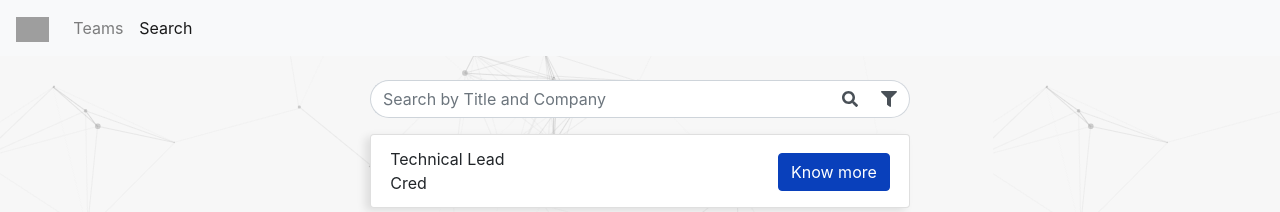
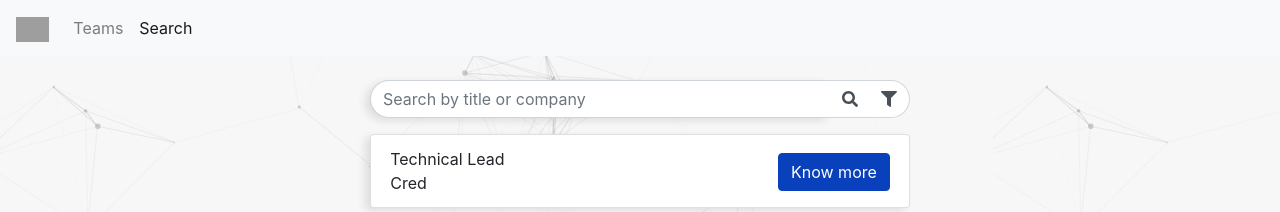
Before and after one commit to anand9/Spottabl, a React (Create React App) app: page /search in a window 1280 px wide. Shown: the top 212 px of the page. Built offline with nearby package versions, Linux system fonts and the light colour scheme; grey boxes are pictures that could not be loaded.

Commit message:
fix search style

```diff
--- a/src/Components/Search/SearchBar/SearchBar.js
+++ b/src/Components/Search/SearchBar/SearchBar.js
@@ -28,7 +28,7 @@ const SearchBar = (props) => {
           type="text"
           name="search"
           id="searchInp"
-          placeholder="Search by Title and Company"
+          placeholder="Search by title or company"
           onChange={onchange}
           value={searchText}
           className={"rounded-left "+styles.searchInput}
--- a/src/Components/Search/SearchBar/SearchBar.module.scss
+++ b/src/Components/Search/SearchBar/SearchBar.module.scss
@@ -14,6 +14,7 @@
 
 .searchInput {
   border-right: #fff;
+  box-shadow: -5px 3px 9px 0px #0000001a;
   &:focus {
     box-shadow:none;
   }
```
